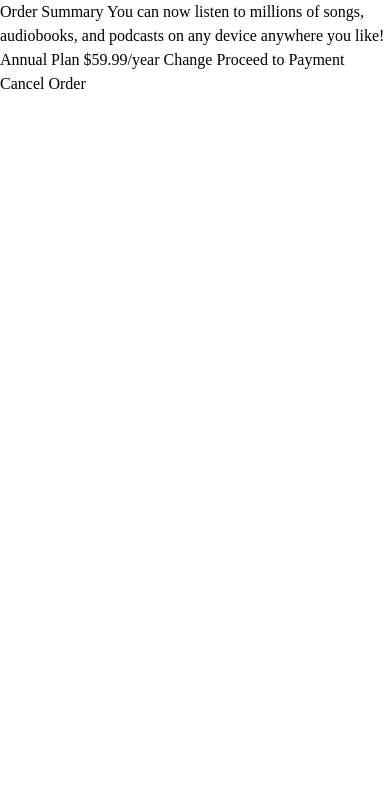
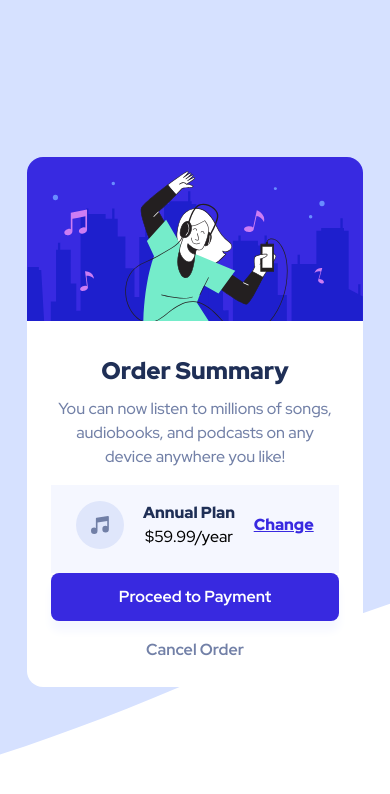
Before and after one commit to samoina/order-summary-component, a plain HTML site: page index.html in a window 390 px wide. Drawn offline with Linux system fonts and the light colour scheme.

Commit message:
Create the mobile design

```diff
--- a/index.html
+++ b/index.html
@@ -9,18 +9,34 @@
 </head>
 
 <body>
-  Order Summary
 
-  You can now listen to millions of songs, audiobooks, and podcasts on any
-  device anywhere you like!
+  <main class="main">
+    <h1 class="main__heading--sr">Perfume Preview</h1>
+    <img class="main__image" src="./images/illustration-hero.svg"
+      alt="Illustration showing a person dancing to music headphones on">
 
-  Annual Plan
-  $59.99/year
+    <article class="main__article">
+      <h2 class="article__heading">Order Summary</h2>
+      <p class="article__para"> You can now listen to millions of songs, audiobooks, and podcasts on any
+        device anywhere you like!</p>
 
-  Change
+      <section class="article__section">
+        <img src="./images/icon-music.svg" alt="Music icon">
+        <div class="article__text">
+          <p class="section__para--bold">Annual Plan</p>
+          <p>$59.99/year</p>
+        </div>
+        <p class="article__para--highlight">Change</p>
+      </section>
 
-  Proceed to Payment
-  Cancel Order
+      <button type="submit" class="article__button--submit"> Proceed to Payment</button>
+      <button type="submit" class="article__button--cancel"> Cancel Order</button>
+
+    </article>
+
+  </main>
+
+
 </body>
 
 </html>
--- a/style.css
+++ b/style.css
@@ -8,39 +8,146 @@
 	--desaturated-blue: hsl(224, 23%, 55%);
 	--dark-blue: hsl(223, 47%, 23%);
 }
+
 *,
 *::before,
 *::after {
 	box-sizing: border-box;
 }
+
 * {
 	margin: 0;
 }
+
 body {
 	line-height: 1.5;
 	font-size: 16px;
-	-webkit-font-smoothing: antialiased;
+	height: 100vh;
+	background-image: url(./images/pattern-background-mobile.svg);
+	background-size: cover;
+	background-position: center center;
+	display: flex;
+	flex-direction: column;
+	align-items: center;
+	justify-content: center;
+	font-family: 'Fraunces', serif;
+	font-family: 'Red Hat Display', sans-serif;
 }
+
 img,
-picture,
-video,
-canvas,
 svg {
 	display: block;
 	max-width: 100%;
 }
-input,
-button,
-textarea,
-select {
+
+button {
 	font: inherit;
 }
+
 p,
 h1,
-h2,
-h3,
-h4,
-h5,
-h6 {
+h2 {
 	overflow-wrap: break-word;
 }
+
+.main {
+	max-width: 21rem;
+	display: flex;
+	flex-direction: column;
+	justify-content: center;
+	align-items: center;
+}
+
+/* Screen Reader heading */
+.main__heading--sr {
+	clip: rect(0 0 0 0);
+	clip-path: inset(50%);
+	height: 1px;
+	overflow: hidden;
+	position: absolute;
+	white-space: nowrap;
+	width: 1px;
+}
+
+.main__image {
+	border-radius: 1rem 1rem 0 0;
+}
+
+.main__article {
+	text-align: center;
+	background-color: #fff;
+	padding: 1.5rem;
+	border-radius: 0 0 1rem 1rem;
+	font-weight: 500;
+}
+
+.article__heading {
+	font-weight: 900;
+	color: var(--dark-blue);
+	padding: 0.5rem;
+}
+
+.article__para {
+	color: var(--desaturated-blue);
+	padding-bottom: 1rem;
+}
+
+.article__section {
+	display: flex;
+	justify-content: space-around;
+	align-items: center;
+	padding: 1rem;
+	background-color: var(--very-pale-blue);
+	padding-bottom: 1.5rem;
+}
+
+.section__para--bold {
+	color: var(--dark-blue);
+	font-weight: 900;
+}
+
+.article__para--highlight {
+	text-decoration: underline;
+	color: var(--bright-blue);
+	font-weight: 900;
+}
+
+.article__para--highlight:hover {
+	cursor: pointer;
+	text-decoration: none;
+}
+
+.article__text {
+	display: flex;
+	flex-direction: column;
+}
+
+.article__button--submit {
+	border: 0;
+	width: 100%;
+	color: #fff;
+	font-weight: 700;
+	background-color: var(--bright-blue);
+	padding: 0.75rem;
+	border-radius: 0.5rem;
+	box-shadow: 0px 10px 10px hsl(225, 100%, 98%);
+	margin-bottom: 1rem;
+}
+
+.article__button--submit:hover {
+	cursor: pointer;
+	background-color: hsla(245, 75%, 52%, 0.7);
+}
+
+.article__button--cancel {
+	border: 0;
+	width: 100%;
+	background-color: #fff;
+	color: var(--desaturated-blue);
+	font-weight: 700;
+}
+
+.article__button--cancel:hover {
+	cursor: pointer;
+	color: var(--dark-blue);
+}
```
Also changed, not shown: 1 other file.
